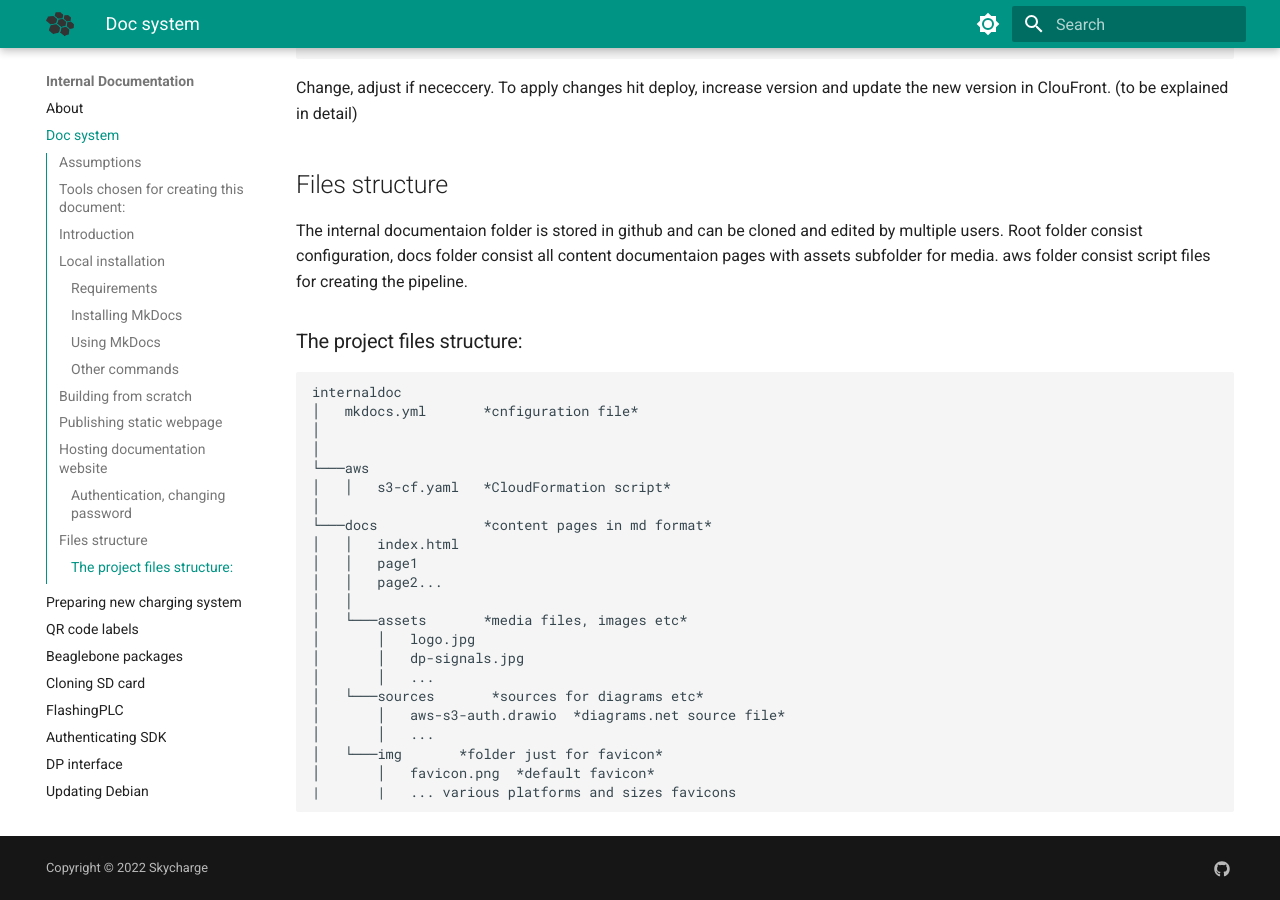
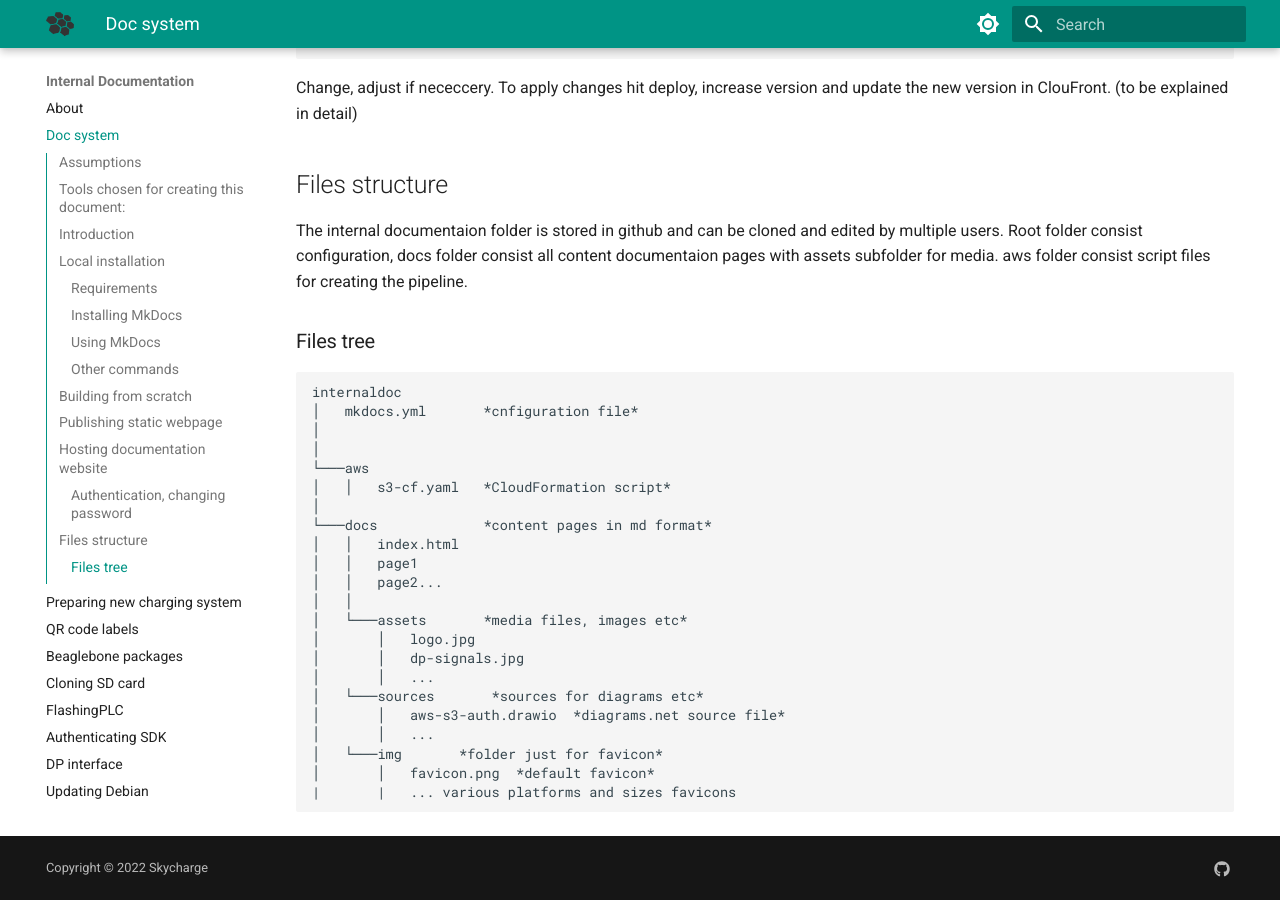
Before and after one commit to g-zajac/mkdosc-playground, an MkDocs documentation site: the page built from docs/mkdocs-intro.md, in a window 1280 px wide and 900 px high, scrolled down 4409 px. Built offline with MkDocs 1.6.1 and Material for MkDocs 9.7.7, drawn with Linux system fonts in a browser that asks for light colours.

Commit message:
files tree

````diff
--- a/docs/mkdocs-intro.md
+++ b/docs/mkdocs-intro.md
@@ -172,7 +172,7 @@ Change, adjust if nececcery. To apply changes hit deploy, increase version and u
 The internal documentaion folder is stored in github and can be cloned and edited by multiple users.
 Root folder consist configuration, docs folder consist all content documentaion pages with assets subfolder for media. aws folder consist script files for creating the pipeline.
 
-### The project files structure:
+### Files tree
 
 ```
 internaldoc
````
